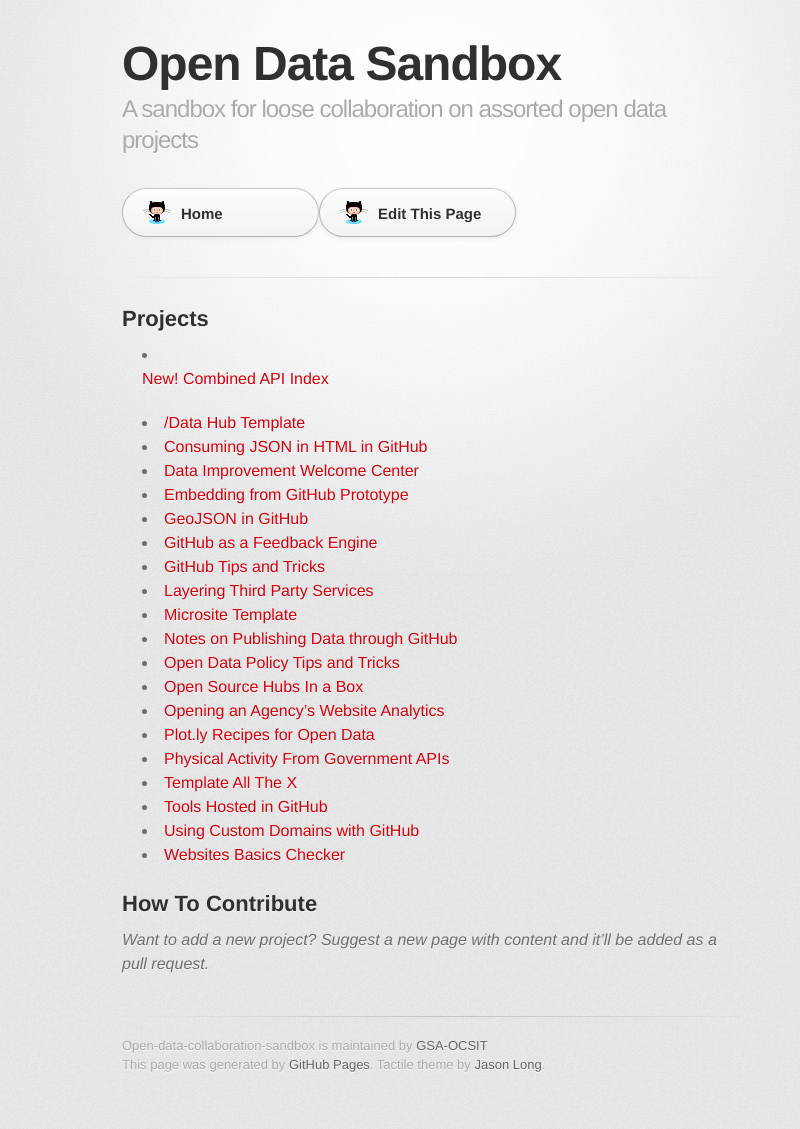
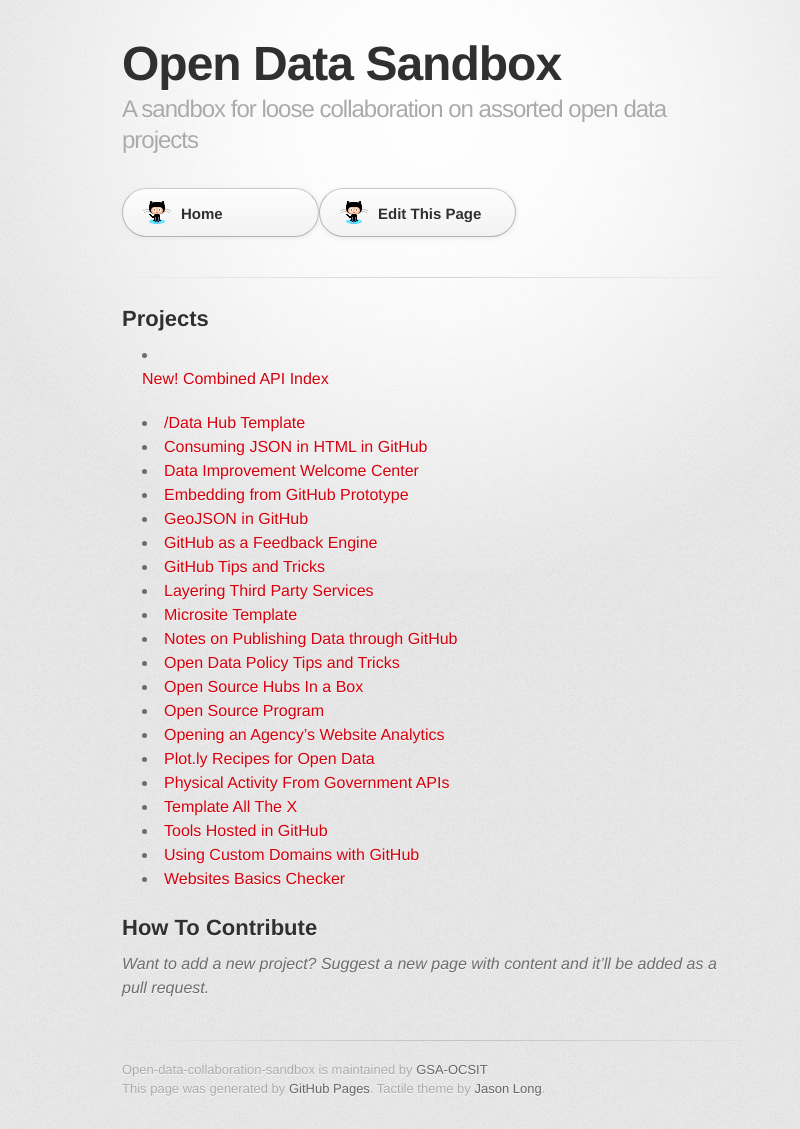
Before and after one commit to GSA/Open-Data-Collaboration-Sandbox, a Jekyll site: the page built from index.md, in a window 1280 px wide. Shown: the whole page, without its empty margins (208-1008 px from the left). Built offline with Jekyll 4.4.1, drawn with Linux system fonts in a browser that asks for light colours; some web fonts are replaced; before the commit the page ends 1105 px from its top, so only the background shows below that.

Commit message:
Update index.md

```diff
--- a/index.md
+++ b/index.md
@@ -21,6 +21,7 @@
 * [Notes on Publishing Data through GitHub](http://gsa.github.io/Open-Data-Collaboration-Sandbox/publishing-data/)
 * [Open Data Policy Tips and Tricks](https://github.com/gbinal/Open-Data-Policy---Tricks-and-Tips/)
 * [Open Source Hubs In a Box](http://gsa.github.io/Open-Data-Collaboration-Sandbox/open_source_hubs_in_a_box/)
+* [Open Source Program](https://github.com/GSA/Open-Data-Collaboration-Sandbox/blob/gh-pages/open_source_program.md)
 * [Opening an Agency's Website Analytics](http://gsa.github.io/Open-Data-Collaboration-Sandbox/public_analytics)
 * [Plot.ly Recipes for Open Data](http://gsa.github.io/Open-Data-Collaboration-Sandbox/plotly_recipes_for_open_data)
 * [Physical Activity From Government APIs](http://gsa.github.io/Open-Data-Collaboration-Sandbox/physical_activity_from_government_apis/)
```
